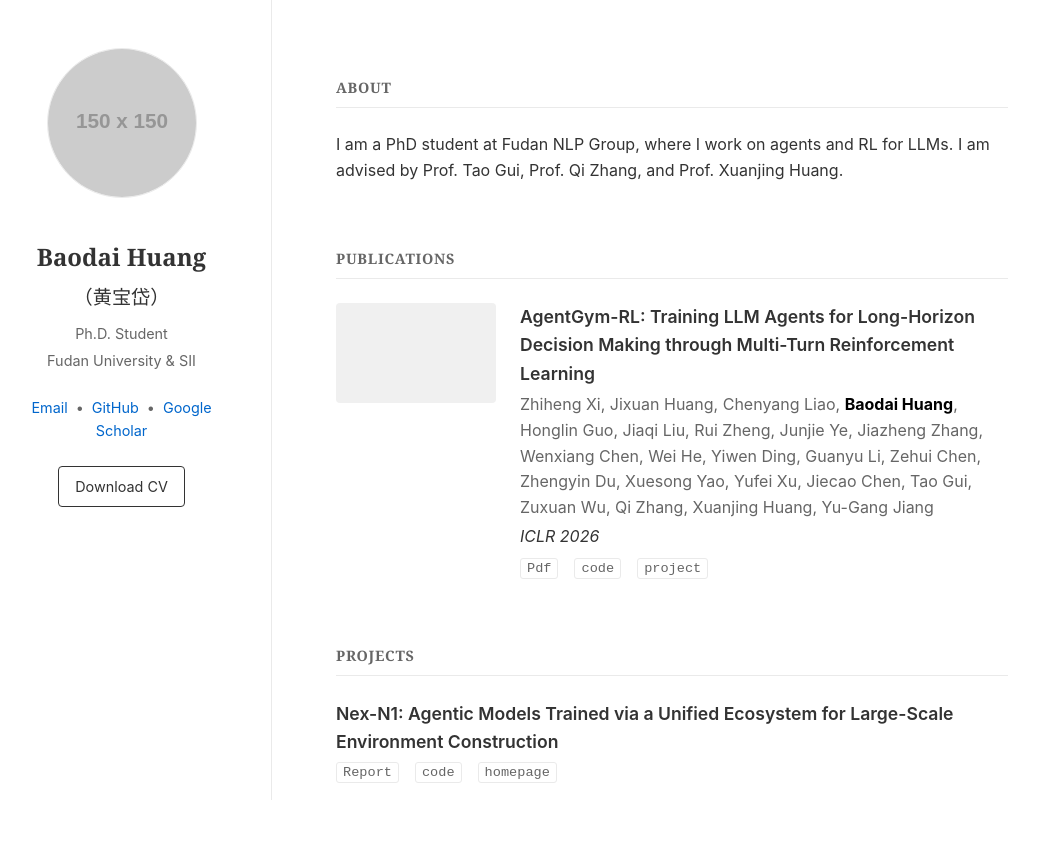
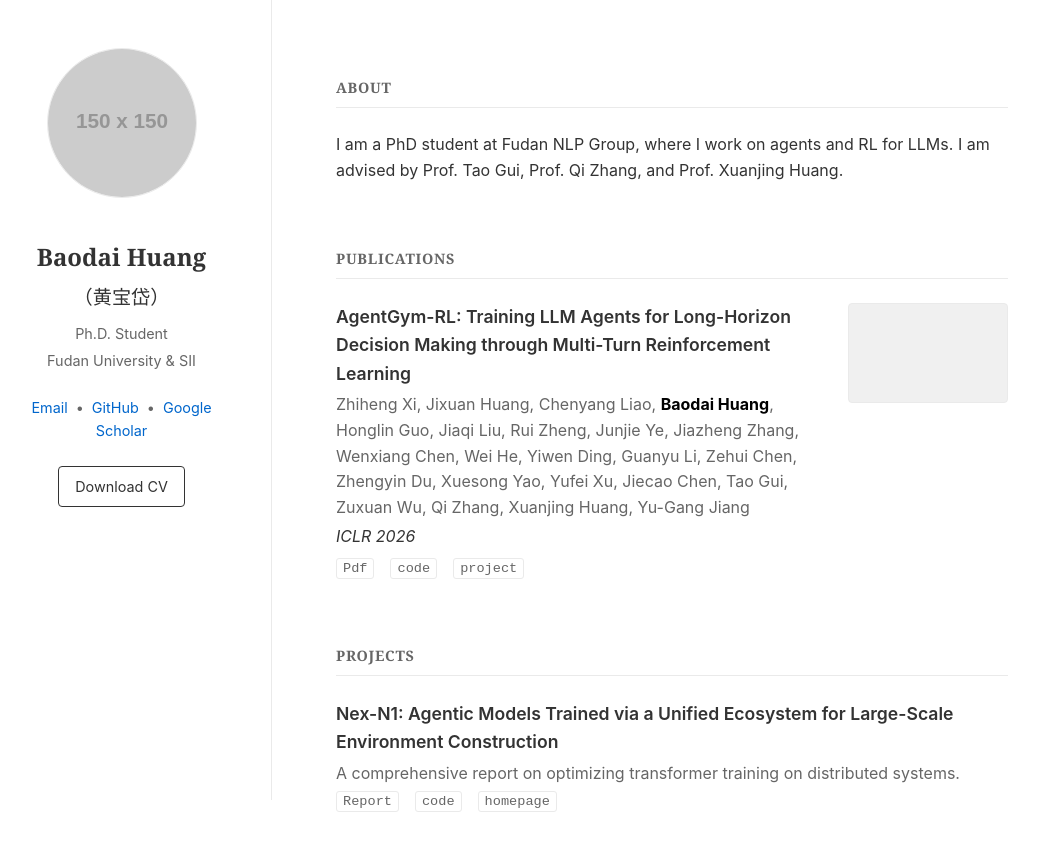
Before and after one commit to Blackbirdb/academic-homepage, a React (Vite) app: page / in a window 1280 px wide. Shown: the top 850 px of the page, without its empty margins (118-1157 px from the left). Built offline with nearby package versions, Linux system fonts and the light colour scheme.

Commit message:
feat: layout refinements and image support

```diff
--- a/src/App.jsx
+++ b/src/App.jsx
@@ -23,7 +23,11 @@ function App() {
       <aside className="sidebar">
         <div className="profile-section">
           <div className="profile-limit">
-            <img src="https://via.placeholder.com/150" alt={bio.name} className="profile-photo" />
+            <img
+              src={bio.avatar ? bio.avatar : "https://via.placeholder.com/150"}
+              alt={bio.name}
+              className="profile-photo"
+            />
           </div>
           <h1>
             {bio.name.split("（")[0]}<br />
@@ -64,9 +68,6 @@ function App() {
           <div className="publication-list">
             {publications.map((pub, index) => (
               <div key={index} className="publication-container">
-                <div className="pub-image-placeholder">
-                  {/* Image placeholder */}
-                </div>
                 <div className="publication-item">
                   <h3 className="pub-title">{pub.title}</h3>
                   <p className="pub-authors">{highlightAuthor(pub.authors)}</p>
@@ -76,6 +77,13 @@ function App() {
                       <a key={key} href={url} className="link-tag">{key}</a>
                     ))}
                   </div>
+                </div>
+                <div className="pub-image-container">
+                  {pub.image ? (
+                    <img src={pub.image} alt={pub.title} className="pub-image" />
+                  ) : (
+                    <div className="pub-image-placeholder"></div>
+                  )}
                 </div>
               </div>
             ))}
--- a/src/data.js
+++ b/src/data.js
@@ -5,6 +5,8 @@ export const bio = {
     email: "bdhuang22@m.fudan.edu.cn",
     github: "https://github.com/Blackbirdb",
     scholar: "https://scholar.google.com/citations?user=G80nNEkAAAAJ",
+    // Avatar image: put the file in public/images/avatar.jpg
+    avatar: "",
     description: [
         "I am a PhD student at Fudan NLP Group, where I work on agents and RL for LLMs. I am advised by Prof. Tao Gui, Prof. Qi Zhang, and Prof. Xuanjing Huang. "
     ],
@@ -15,6 +17,8 @@ export const publications = [
         title: "AgentGym-RL: Training LLM Agents for Long-Horizon Decision Making through Multi-Turn Reinforcement Learning",
         authors: "Zhiheng Xi, Jixuan Huang, Chenyang Liao, Baodai Huang, Honglin Guo, Jiaqi Liu, Rui Zheng, Junjie Ye, Jiazheng Zhang, Wenxiang Chen, Wei He, Yiwen Ding, Guanyu Li, Zehui Chen, Zhengyin Du, Xuesong Yao, Yufei Xu, Jiecao Chen, Tao Gui, Zuxuan Wu, Qi Zhang, Xuanjing Huang, Yu-Gang Jiang",
         conference: "ICLR 2026",
+        // Publication image: put the file in public/images/agentgym.png
+        image: "",
         links: {
             pdf: "https://arxiv.org/abs/2509.08755",
             code: "https://github.com/woooodyy/AgentGym-RL",
@@ -26,6 +30,7 @@ export const publications = [
 export const projects = [
     {
         title: "Nex-N1: Agentic Models Trained via a Unified Ecosystem for Large-Scale Environment Construction",
+        description: "A comprehensive report on optimizing transformer training on distributed systems.",
         links: {
             report: "https://arxiv.org/abs/2512.04987",
             code: "https://github.com/nex-agi/Nex-N1",
--- a/src/index.css
+++ b/src/index.css
@@ -154,12 +154,18 @@ h2 {
   gap: 1.5rem;
 }
 
-.pub-image-placeholder {
+.pub-image-container {
+  flex-shrink: 0;
+}
+
+.pub-image-placeholder,
+.pub-image {
   width: 160px;
   height: 100px;
   background-color: #f0f0f0;
   border-radius: 4px;
-  flex-shrink: 0;
+  object-fit: cover;
+  border: 1px solid var(--border-color);
 }
 
 .publication-item {
```
Also changed, not shown: 2 other files (tests, documents, lock files or other folders).
